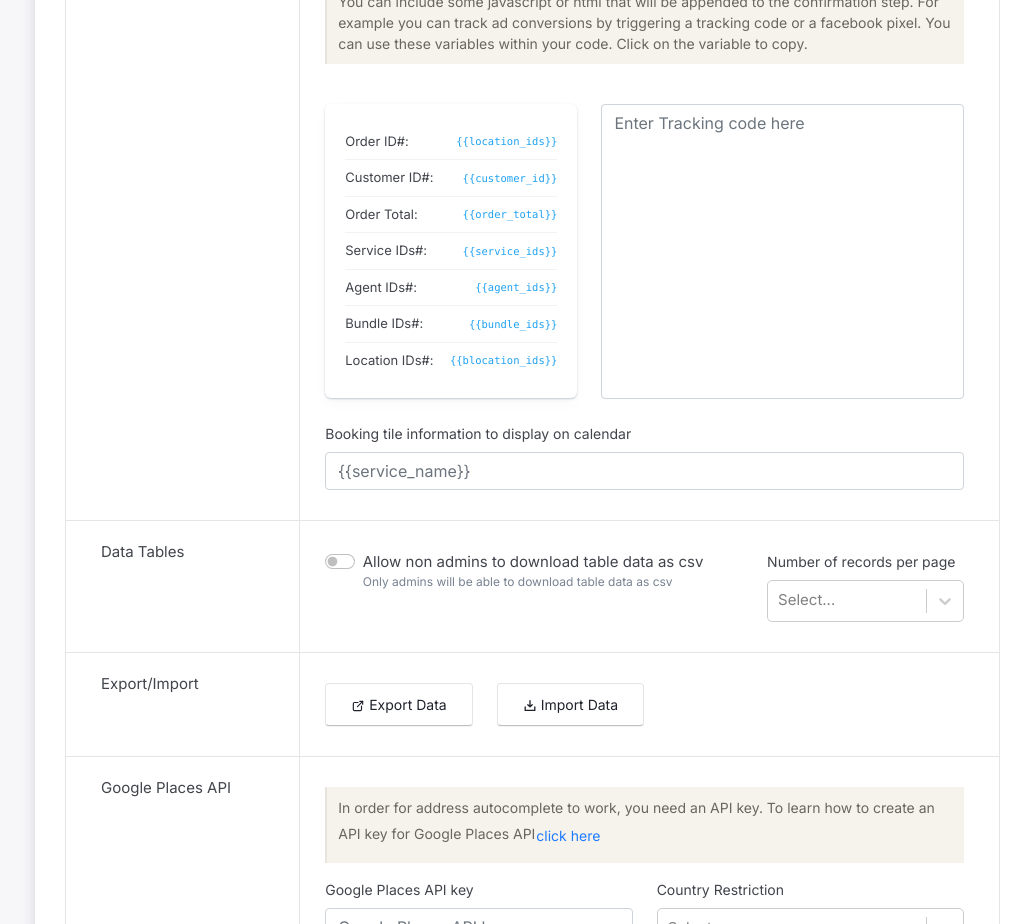
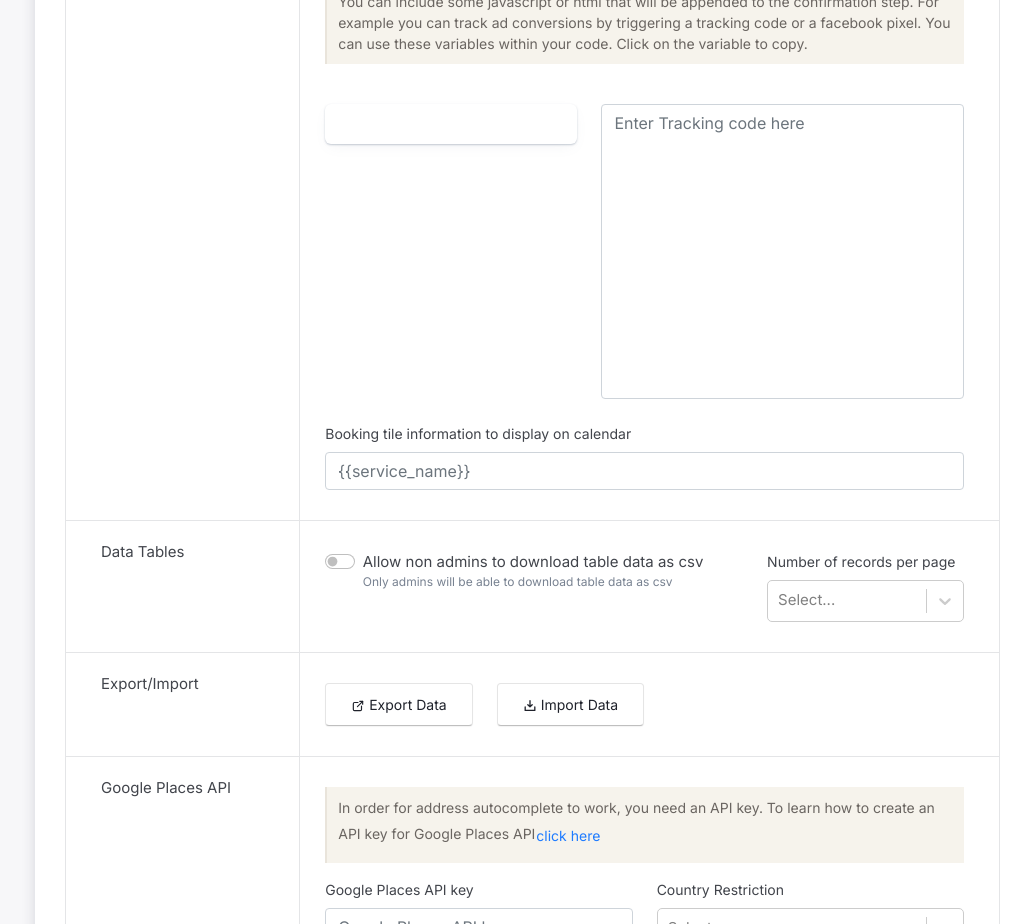
Before and after one commit to ascinate/bigmoney, a Next.js app: page /settings in a window 1280 px wide. Shown: the part 3680-4604 px from the top of the page, without its empty margins (250-1280 px from the left). Built offline with nearby package versions, Linux system fonts and the light colour scheme.

Commit message:
file error done

```diff
--- a/src/app/components/GeneralSettings.js
+++ b/src/app/components/GeneralSettings.js
@@ -563,36 +563,7 @@ function GeneralSettings() {
                                     <div className='row '>
                                         <div className='col-lg-5'>
                                             <div className='bg-white oder-div01'>
-                                                 <ul>
-                                                    <li className='d-flex align-items-center'>
-                                                      <span> Order ID#: </span>
-                                                      <Link href='/'>  <code>{'{{location_ids}}'}</code> </Link>
-                                                    </li>
-                                                    <li className='d-flex align-items-center'>
-                                                      <span> Customer ID#: </span>
-                                                      <Link href='/'> <code>{'{{customer_id}}'}</code>  </Link>
-                                                    </li>
-                                                    <li className='d-flex align-items-center'>
-                                                      <span> Order Total: </span>
-                                                      <Link href='/'>  <code>{'{{order_total}}'}</code> </Link>
-                                                    </li>
-                                                    <li className='d-flex align-items-center'>
-                                                      <span> Service IDs#: </span>
-                                                      <Link href='/'>  <code>{'{{service_ids}}'}</code> </Link>
-                                                    </li>
-                                                    <li className='d-flex align-items-center'>
-                                                      <span> Agent IDs#: </span>
-                                                      <Link href='/'> <code>{'{{agent_ids}}'}</code>  </Link>
-                                                    </li>
-                                                    <li className='d-flex align-items-center'>
-                                                      <span> Bundle IDs#: </span>
-                                                      <Link href='/'> <code>{'{{bundle_ids}}'}</code> </Link>
-                                                    </li>
-                                                    <li className='d-flex align-items-center'>
-                                                      <span> Location IDs#: </span>
-                                                      <Link href='/'>  <code>{'{{blocation_ids}}'}</code> </Link>
-                                                    </li>
-                                                 </ul>
+
                                             </div>
                                         </div>
                                         <div className='col-lg-7'>
```
